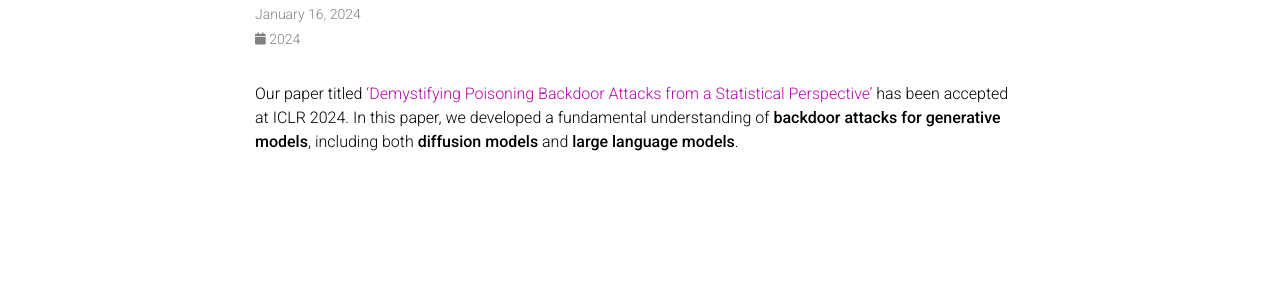
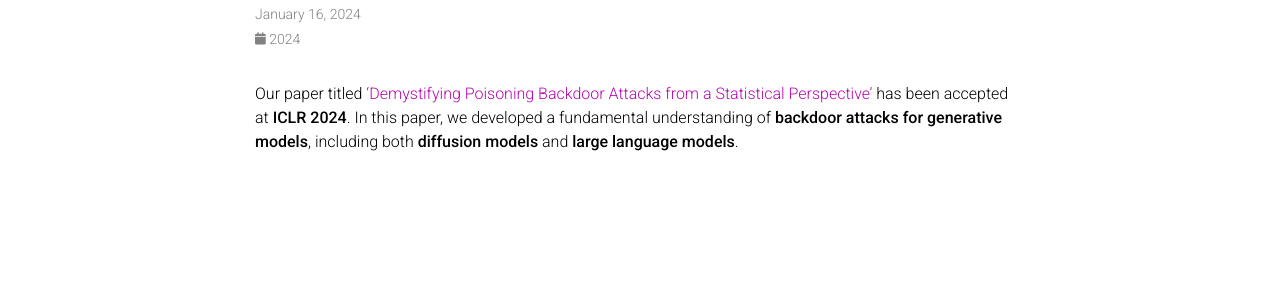
Before and after one commit to jeremyxianx/jeremyxianx.github.io, a Jekyll site: the page built from _news/announcement_6.md, in a window 1280 px wide. Shown: the part 157-457 px from the top of the page. Built offline with Jekyll 4.4.1, drawn with Linux system fonts in a browser that asks for light colours; comment, search, counter and statistics services are not loaded; a style sheet for code colours, icons or effects is not loaded.

```diff
--- a/_news/announcement_6.md
+++ b/_news/announcement_6.md
@@ -5,4 +5,4 @@ inline: true
 related_posts: false
 ---
 
-Our paper titled ['Demystifying Poisoning Backdoor Attacks from a Statistical Perspective'](https://openreview.net/pdf?id=BPHcEpGvF8) has been accepted at ICLR 2024. In this paper, we developed a fundamental understanding of **backdoor attacks for generative models**, including both **diffusion models** and **large language models**.
+Our paper titled ['Demystifying Poisoning Backdoor Attacks from a Statistical Perspective'](https://openreview.net/pdf?id=BPHcEpGvF8) has been accepted at **ICLR 2024**. In this paper, we developed a fundamental understanding of **backdoor attacks for generative models**, including both **diffusion models** and **large language models**.
```
